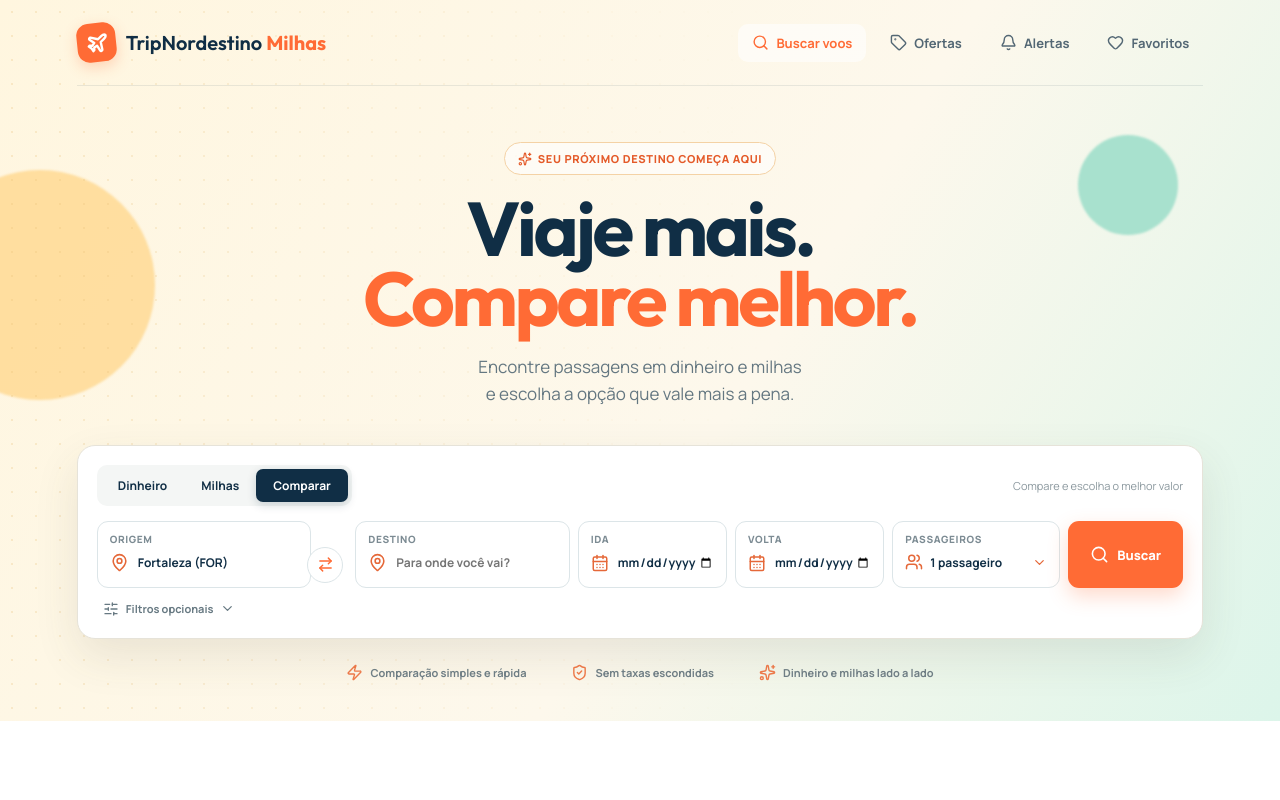
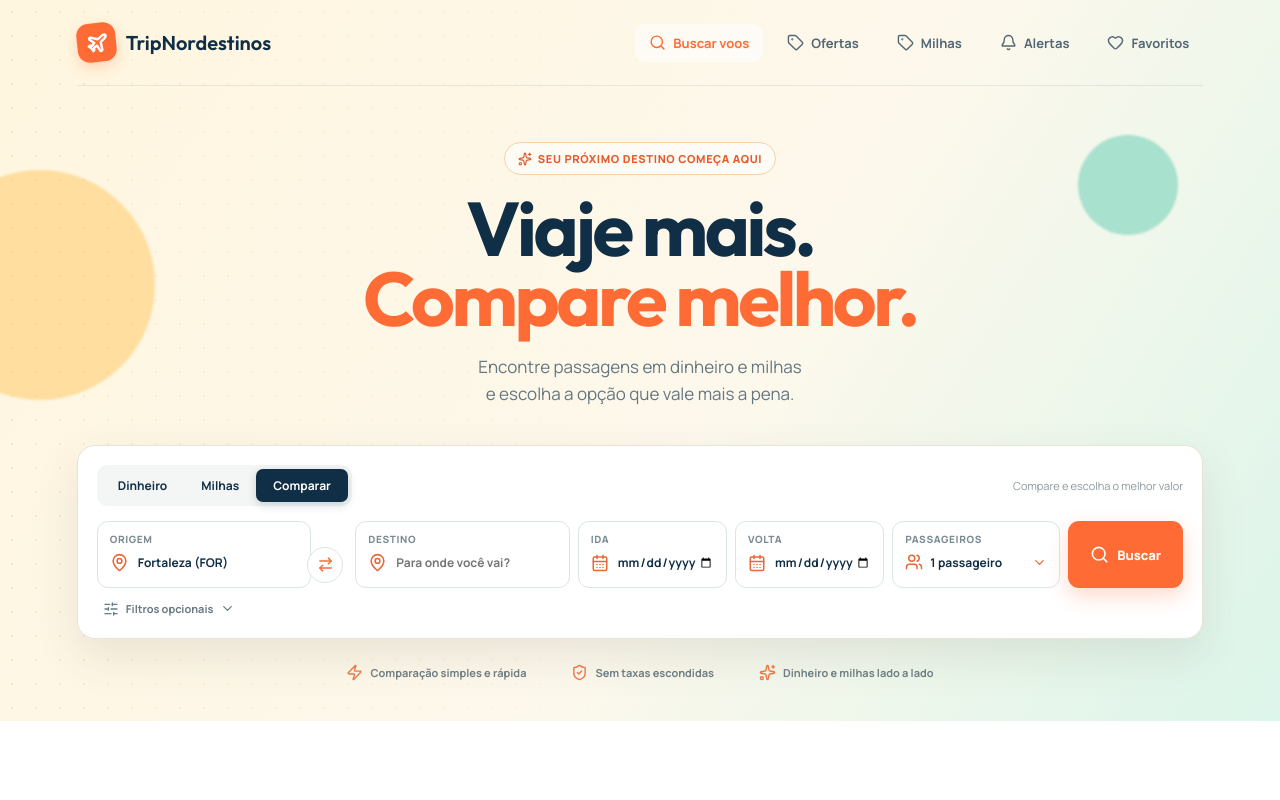
Before and after one commit to matheus5solas-ui/tripnordestino-milhas, a Next.js app: page / in a window 1280 px wide. Shown: the top 800 px of the page. Built offline with nearby package versions, Linux system fonts and the light colour scheme; no server answers.

Commit message:
fix: use Next Link in header navigation

```diff
--- a/src/components/Header.tsx
+++ b/src/components/Header.tsx
@@ -1,29 +1,32 @@
 "use client";
 
+import Link from "next/link";
 import { Bell, Heart, Menu, Plane, Search, Tag, X } from "lucide-react";
 import { useState } from "react";
 
 const links = [
-  { label: "Buscar voos", href: "#buscar", icon: Search },
-  { label: "Ofertas", href: "#ofertas", icon: Tag },
-  { label: "Alertas", href: "#alertas", icon: Bell },
-  { label: "Favoritos", href: "#favoritos", icon: Heart },
+  { label: "Buscar voos", href: "/#buscar", icon: Search },
+  { label: "Ofertas", href: "/#ofertas", icon: Tag },
+  { label: "Milhas", href: "/milhas", icon: Tag },
+  { label: "Alertas", href: "/#alertas", icon: Bell },
+  { label: "Favoritos", href: "/#favoritos", icon: Heart },
 ];
 
 export function Header() {
   const [open, setOpen] = useState(false);
+
   return (
     <header className="site-header">
-      <a className="brand" href="#" aria-label="TripNordestino Milhas — início">
+      <Link className="brand" href="/" aria-label="TripNordestinos — início">
         <span className="brand-mark"><Plane size={22} strokeWidth={2.6} /></span>
-        <span>TripNordestino <strong>Milhas</strong></span>
-      </a>
+        <span>TripNordestinos</span>
+      </Link>
       <button className="menu-button" aria-label="Abrir menu" onClick={() => setOpen(!open)}>{open ? <X /> : <Menu />}</button>
       <nav className={open ? "nav open" : "nav"} aria-label="Navegação principal">
         {links.map(({ label, href, icon: Icon }, index) => (
-          <a key={href} className={index === 0 ? "active" : ""} href={href} onClick={() => setOpen(false)}>
+          <Link key={href} className={index === 0 ? "active" : ""} href={href} onClick={() => setOpen(false)}>
             <Icon size={17} />{label}
-          </a>
+          </Link>
         ))}
       </nav>
     </header>
```
